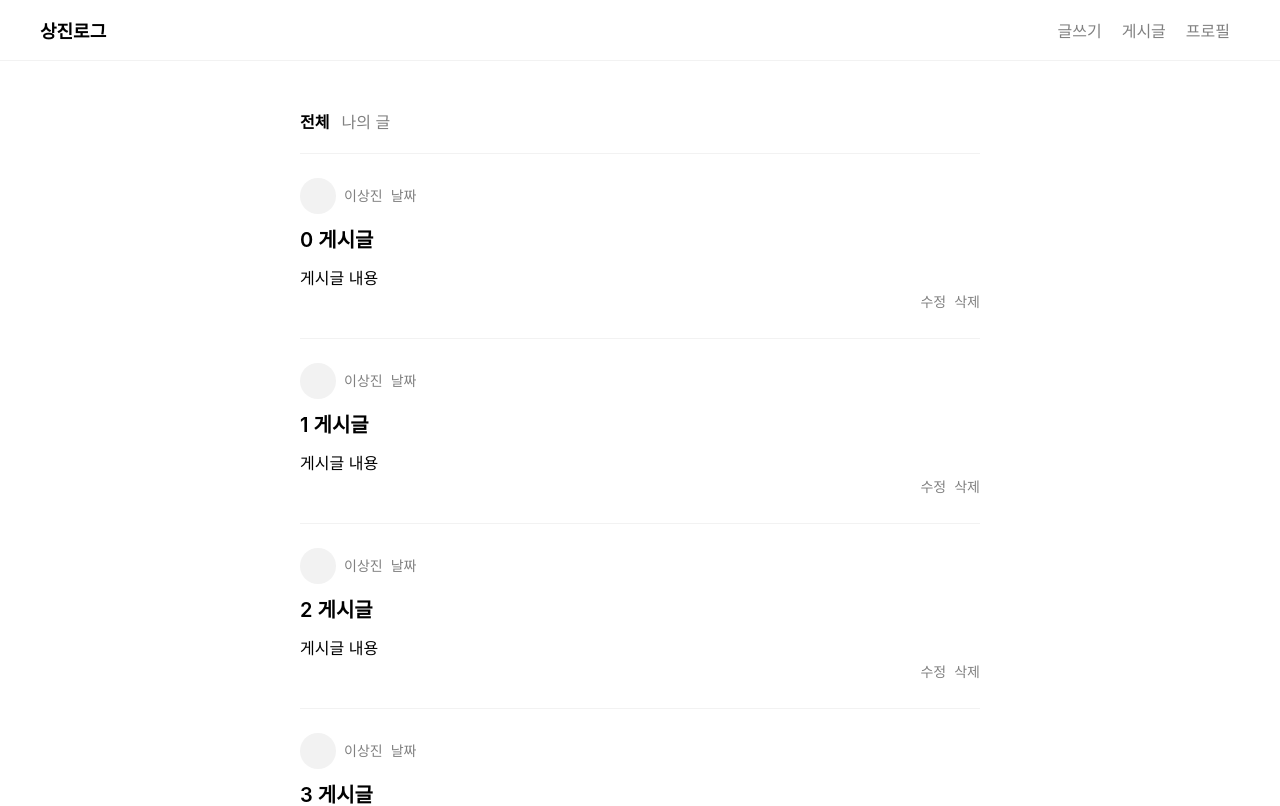
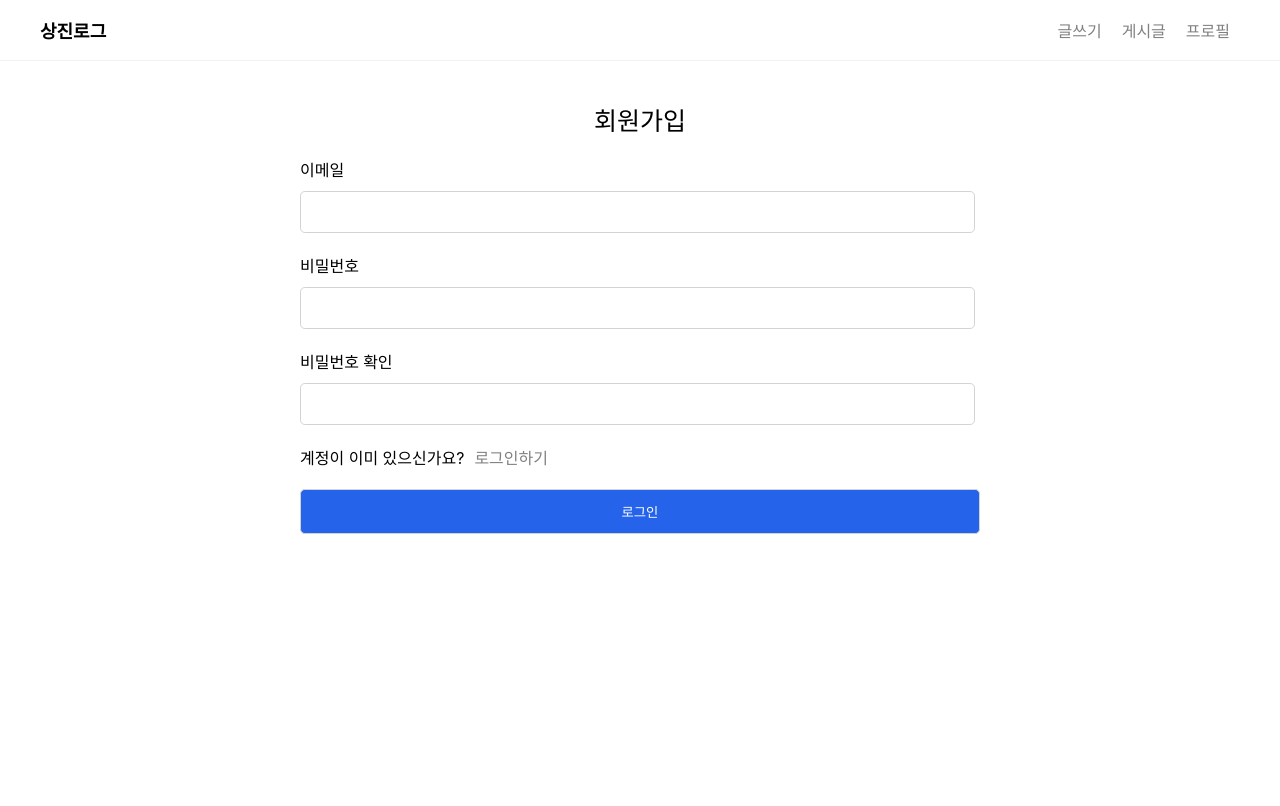
Before and after one commit to lsj0202/Blog, a React (Create React App) app: page /signup in a window 1280 px wide. Before the commit this address led to /. Shown: the top 806 px of the page. Built offline with nearby package versions, Linux system fonts and the light colour scheme.

Commit message:
feat: add loginForm, signupForm

```diff
--- a/jsonfig.json
+++ /dev/null
@@ -1,6 +0,0 @@
-{
-  "compilerOption": {
-    "baseUrl": "src"
-  },
-  "include": ["src"]
-}
--- a/package.json
+++ b/package.json
@@ -10,6 +10,7 @@
     "@types/node": "^16.18.50",
     "@types/react": "^18.2.21",
     "@types/react-dom": "^18.2.7",
+    "firebase": "^10.4.0",
     "react": "^18.2.0",
     "react-dom": "^18.2.0",
     "react-router-dom": "^6.15.0",
--- /dev/null
+++ b/src/components/LoginFrom.tsx
@@ -0,0 +1,30 @@
+import { Link } from 'react-router-dom';
+
+const LoginFrom = () => {
+  return (
+    <form action='/post' method='POST' className='form from--lg'>
+      <div className='form__title'>로그인</div>
+      <div className='form__block'>
+        <label htmlFor='email'>이메일</label>
+        <input type='email' name='email' id='email' required />
+      </div>
+      <div className='form__block'>
+        <label htmlFor='password'>비밀번호</label>
+        <input type='password' name='password' id='password' required />
+      </div>
+      <div className='form__block'>
+        계정이 없으신가요?
+        <Link to='/signup' className='form__link'>
+          회원가입하기
+        </Link>
+      </div>
+      <div className='form__block'>
+        <button type='submit' className='form__btn--submit'>
+          로그인
+        </button>
+      </div>
+    </form>
+  );
+};
+
+export default LoginFrom;
--- a/src/components/Router.tsx
+++ b/src/components/Router.tsx
@@ -1,4 +1,6 @@
 import Profile from 'pages/profile';
+import { useState } from 'react';
+
 import Home from 'pages/home';
 import Posts from 'pages/posts';
 import Detail from 'pages/posts/detail';
@@ -6,19 +8,37 @@ import Edit from 'pages/posts/edit';
 import New from 'pages/posts/new';
 import { Routes, Route, Navigate } from 'react-router-dom';
 import Header from './Header';
+import Login from 'pages/login';
+import SignUp from 'pages/signup';
 
 const Router = () => {
+  const [isAuthenticated, setIsAuthenticated] = useState<boolean>(false);
+
   return (
+    // firebase Auth가 인증되면 true로 변경해주는 로직 추가
+
     <>
       <Header />
       <Routes>
+        {isAuthenticated ? (
+          <>
             <Route path='/' element={<Home />} />
             <Route path='/posts' element={<Posts />} />
             <Route path='/posts/:id' element={<Detail />} />
             <Route path='/posts/new' element={<New />} />
             <Route path='/posts/edit/:id' element={<Edit />} />
             <Route path='/profile' element={<Profile />} />
+            <Route path='/login' element={<Login />} />
+            <Route path='/signup' element={<SignUp />} />
             <Route path='*' element={<Navigate replace to='/' />} />
+          </>
+        ) : (
+          <>
+            <Route path='/login' element={<Login />} />
+            <Route path='/signup' element={<SignUp />} />
+            <Route path='*' element={<Navigate replace to='/login' />} />
+          </>
+        )}
       </Routes>
     </>
   );
--- /dev/null
+++ b/src/components/SignupForm.tsx
@@ -0,0 +1,35 @@
+import React from 'react';
+import { Link } from 'react-router-dom';
+
+const SingupForm = () => {
+  return (
+    <form action='/post' method='POST' className='form from--lg'>
+      <div className='form__title'>회원가입</div>
+      <div className='form__block'>
+        <label htmlFor='email'>이메일</label>
+        <input type='email' name='email' id='email' required />
+      </div>
+      <div className='form__block'>
+        <label htmlFor='password'>비밀번호</label>
+        <input type='password' name='password' id='password' required />
+      </div>
+      <div className='form__block'>
+        <label htmlFor='password'>비밀번호 확인</label>
+        <input type='password_confirm' name='password_confirm' id='password_confirm' required />
+      </div>
+      <div className='form__block'>
+        계정이 이미 있으신가요?
+        <Link to='/login' className='form__link'>
+          로그인하기
+        </Link>
+      </div>
+      <div className='form__block'>
+        <button type='submit' className='form__btn--submit'>
+          로그인
+        </button>
+      </div>
+    </form>
+  );
+};
+
+export default SingupForm;
--- a/src/index.css
+++ b/src/index.css
@@ -291,3 +291,21 @@ footer a:hover {
   background-color: #2250b3;
   border: 1px solid rgb(181, 181, 181);
 }
+
+.flex__box-lg {
+  min-height: 70hv;
+  margin-top: 10vh;
+}
+
+.form__title {
+  font-size: 25px;
+  font-weight: 500;
+  text-align: center;
+  margin-bottom: 4px;
+}
+
+.form__link {
+  margin-left: 10px;
+  text-decoration: none;
+  color: gray;
+}
--- a/src/pages/login/index.tsx
+++ b/src/pages/login/index.tsx
@@ -1,7 +1,11 @@
-import React from 'react';
+import LoginFrom from 'components/LoginFrom';
 
 const Login = () => {
-  return <div>Login</div>;
+  return (
+    <>
+      <LoginFrom />
+    </>
+  );
 };
 
 export default Login;
--- /dev/null
+++ b/src/pages/signup/index.tsx
@@ -0,0 +1,7 @@
+import SingupForm from 'components/SignupForm';
+
+const SignUp = () => {
+  return <SingupForm />;
+};
+
+export default SignUp;
```
Also changed, not shown: src/firebase.ts (added, +16 -0 lines), src/pages/signin/index.tsx (deleted, +0 -7 lines), tsconfig.json (+6 -1 lines), 2 other files (tests, documents, lock files or other folders). Lines whose indentation alone changed are shown as unchanged.
